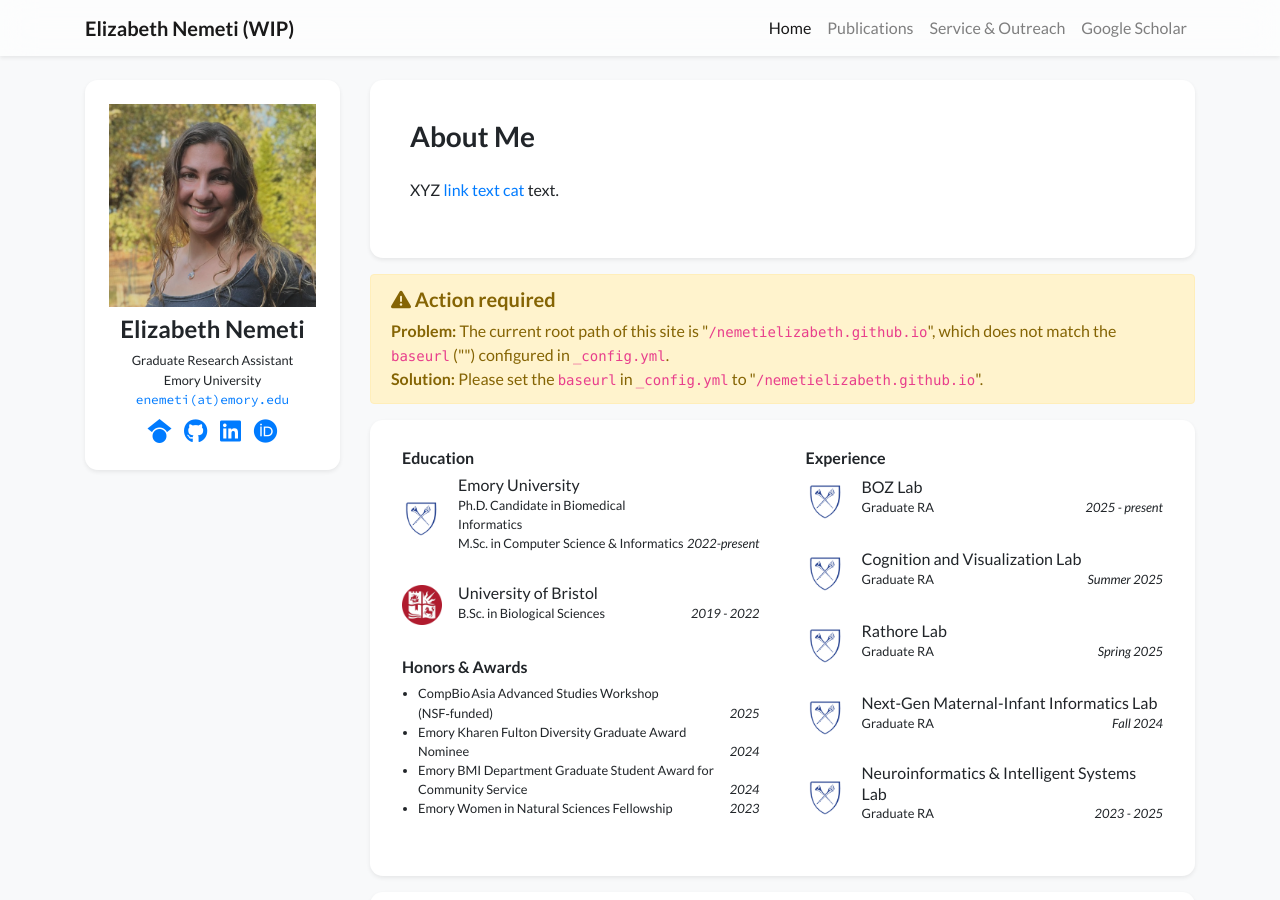
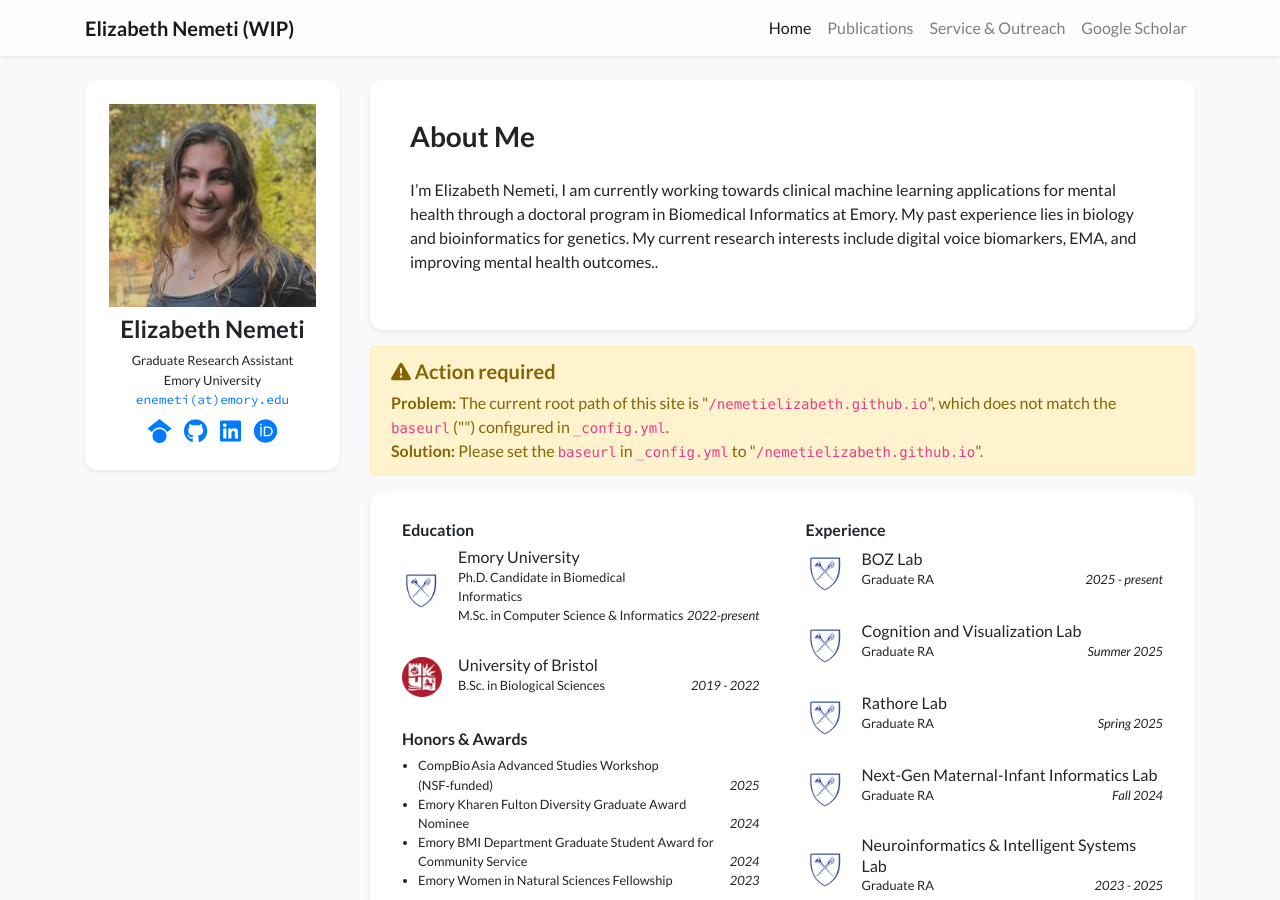
Before and after one commit to nemetielizabeth/nemetielizabeth.github.io, a Jekyll site: the page built from index.html, in a window 1280 px wide and 900 px high. Built offline with Jekyll 4.4.1, drawn with Linux system fonts in a browser that asks for light colours; nearby versions of some CDN libraries; a style sheet for code colours, icons or effects is not loaded.

Commit message:
Update profile.yml

```diff
--- a/_data/profile.yml
+++ b/_data/profile.yml
@@ -15,8 +15,7 @@ orcid: 0009-0009-3767-7414
 
 short_bio_text_justify: false
 short_bio: >-
-  <p>
-    XYZ <a href="https://en.wikipedia.org/wiki/Bicolor_cat" target="_blank">link text cat</a> text.
+  <p> I’m Elizabeth Nemeti, I am currently working towards clinical machine learning applications for mental health through a doctoral program in Biomedical Informatics at Emory. My past experience lies in biology and bioinformatics for genetics. My current research interests include digital voice biomarkers, EMA, and improving mental health outcomes..
   </p>
 
 portrait_url: /assets/images/photos/headshot.png
```
